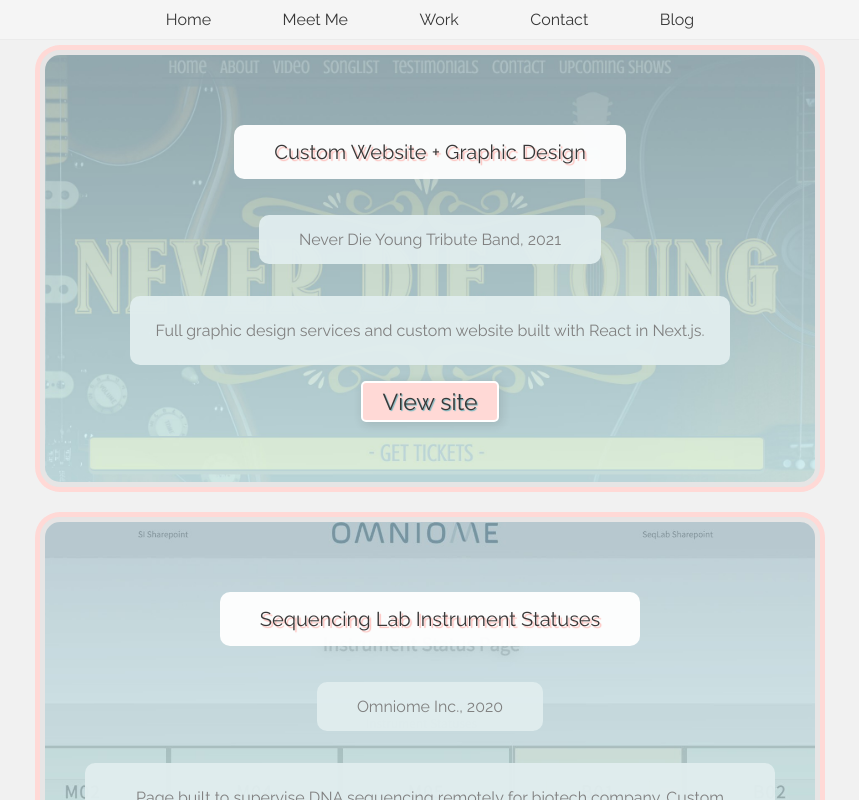
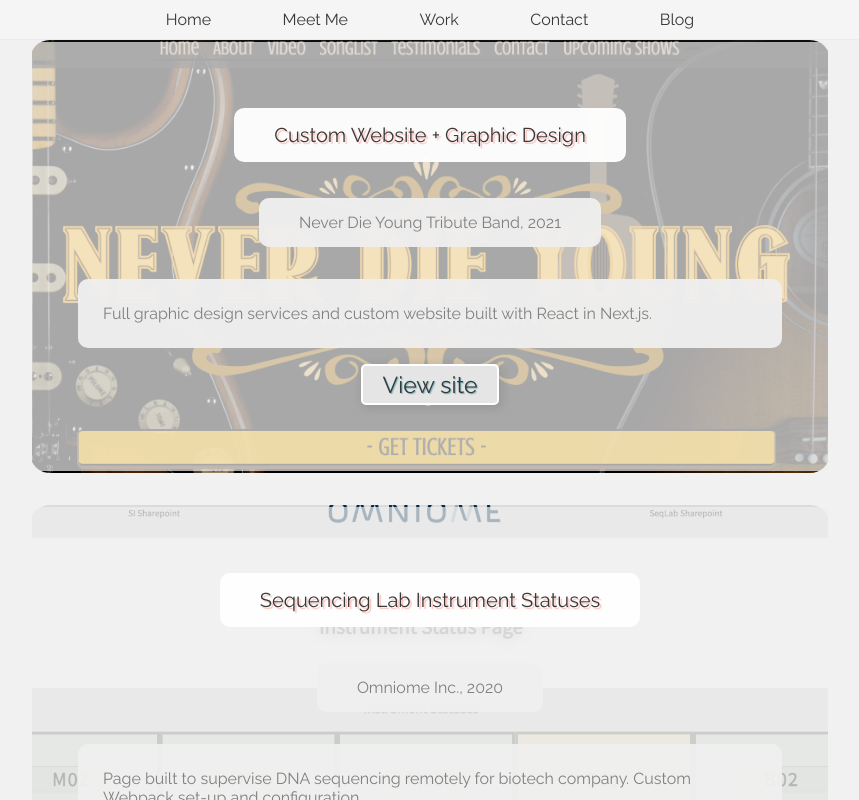
Before and after one commit to carlyMhayter/portfolio-ch, a Next.js app: page /web in a window 1280 px wide. Shown: the top 800 px of the page, without its empty margins (210-1069 px from the left). Built offline with nearby package versions, Linux system fonts and the light colour scheme; a web font is replaced by a local one.

Commit message:
fix: being restyling the galley pages

```diff
--- a/pages/web.js
+++ b/pages/web.js
@@ -1,6 +1,6 @@
 const webExamples = [
   {
-    imgLoc: '/NDY-screenshot-blue.jpg',
+    imgLoc: '/NDY-screenshot.png',
     imgWidth: '350px',
     imgHeight: '300px',
     imgAlt: 'never die young screenshot of logo',
@@ -11,7 +11,7 @@
     linkToSite: 'https://neverdieyoung.net',
   },
   {
-    imgLoc: '/seqScreenshot-blue.jpg',
+    imgLoc: '/seqScreenshot.png',
     imgWidth: '350px',
     imgHeight: '300px',
     imgAlt: 'never die young screenshot of logo',
@@ -41,11 +41,13 @@
         {webExamples.map((thing) => (
           <div
             key={thing.sitePic}
-            className="project-container web-project"
+            className="web-project"
             style={{
               backgroundImage: `url(${thing.imgLoc})`,
             }}
           >
+            <div className="project-background-overlay">
+              <div className="project-inner-container">
                 <div className="project-text-container">
                   <p className="project-title site-title">{thing.siteTitle}</p>
                   <p className="project-client">{thing.siteClient}</p>
@@ -57,6 +59,8 @@
                   </a>
                 </div>
               </div>
+            </div>
+          </div>
         ))}
       </div>
     </div>
--- a/pages/work.js
+++ b/pages/work.js
@@ -1,5 +1,5 @@
+import Image from 'next/image';
 import Link from 'next/link';
-import Image from 'next/image';
 
 function Home() {
   return (
@@ -8,7 +8,7 @@
         <div className="fineart-container container-tags">
           <Link href="./fineart">
             <a>
-              <div className="fineart-text tag-text">FINE ART</div>
+              <div className="fineart-text tag-text">Fine Art</div>
               <div className="fineart-logo brush-top">
                 <Image
                   src="/brush-drawing2.svg"
@@ -23,7 +23,7 @@
         <div className="web-container container-tags">
           <Link href="./web">
             <a>
-              <div className="web-text tag-text">WEB</div>
+              <div className="web-text tag-text">Web</div>
               <div className="web-logo">
                 <Image
                   src="/laptop-drawing-lines-1.svg"
--- a/styles/galleryPage.scss
+++ b/styles/galleryPage.scss
@@ -21,14 +21,13 @@
   text-align: center;
   padding-top: 20px;
   border-radius: 20px;
-  box-shadow: 0px 0px 0px 5px var(--vltSalmon);
+  box-shadow: 0px 0px 0px 5px var(--ltGrey);
 }
 
 .project-title {
   /* border: 2px solid rgb(148, 0, 25); */
   font-family: var(--font), sans-serif;
   color: var(--drkGrey);
-  text-shadow: 2px 2px 1px var(--ltSalmon);
   background-color: rgba(255, 255, 255, 0.95);
   padding: 15px 40px;
   border-radius: 10px;
--- a/styles/pages.scss
+++ b/styles/pages.scss
@@ -52,8 +52,8 @@
   text-align: center;
 }
 .form-boxes:hover {
-  border: 2px solid var(--salmon);
-  box-shadow: 10px 20px 1px 1px var(--deSatRed);
+  border: 2px solid var(--ltBlue);
+  box-shadow: 10px 20px 1px 1px var(--deSatBlue);
 }
 
 .manual-contact {
--- a/styles/web.scss
+++ b/styles/web.scss
@@ -15,28 +15,42 @@
   background-size: cover;
   height: auto;
   border-radius: 20px;
+  margin-bottom: 2em;
+  border: 2px solid transparent;
+  transition: 0.5s;
+  :hover {
+    border: 2px solid var(--ltSalmon);
+  }
+}
+
+.project-background-overlay {
+  background-color: rgba(240, 240, 240, 0.7);
+  padding: 1em;
+  transition: 0.5s;
+}
+
+.project-inner-container {
+  width: 100%;
+  height: 100%;
 }
 .site-title {
   font-size: 20px;
 }
 
 .project-link {
-  background-color: var(--vltSalmon);
+  background-color: var(--vLtGrey);
   padding: 5px 20px;
   border-radius: 5px;
   margin-bottom: 20px;
   border: 2px white solid;
   font-family: var(--font), sans-serif;
   color: var(--drkGrey);
-  text-shadow: 1px 1px 1px var(--blue);
   font-size: 23px;
   box-shadow: 2px 2px 10px 1px rgba(37, 37, 37, 0.123);
   transition: 0.5s;
-}
-
-.project-link:hover {
-  background-color: var(--ltSalmon);
-  transform: scale(1.03);
+  :hover {
+    background-color: var(--ltSalmon);
+  }
 }
 
 .project-client {
@@ -48,7 +62,7 @@
 
 .project-client,
 .web-description {
-  background: hsl(183deg 30% 91% / 95%);
+  background: rgba(240, 240, 240, 0.95);
 }
 
 /***********************************************************************
--- a/styles/work.scss
+++ b/styles/work.scss
@@ -11,18 +11,16 @@
   height: 600px;
   top: 4rem;
   justify-content: space-around;
-  /* border: 2px greenyellow solid; */
 }
 .container-tags {
-  border: 2px solid var(--deSatBlue);
+  border: 2px solid transparent;
   background-color: whitesmoke;
-  width: 350px;
-  height: 500px;
+  width: 23em;
+  height: 18.5em;
   display: flex;
   flex-direction: column;
-  justify-content: center;
   align-items: center;
-  margin-top: 30px;
+  margin-top: 2.5em;
   transition: 0.5s;
   color: rgb(66, 66, 66);
   border-radius: 20px;
@@ -30,43 +28,35 @@
 }
 
 .fineart-container {
-  box-shadow: -40px 40px 1px 1px var(--ltGrey);
+  box-shadow: -20px 20px 1px 1px var(--ltGrey);
 }
 .web-container {
-  box-shadow: 40px 40px 1px 1px var(--ltGrey);
+  box-shadow: 20px 20px 1px 1px var(--ltGrey);
 }
 
 .fineart-container:hover {
-  border: 2px solid var(--salmon);
+  border: 2px solid var(--ltSalmon);
   color: var(--almostBlack);
   background-color: var(--vLtPink);
-  box-shadow: 20px 20px 1px 1px var(--deSatRed);
+  box-shadow: 20px 20px 1px 1px var(--ltSalmon);
 }
 .web-container:hover {
-  border: 2px solid var(--salmon);
+  border: 2px solid var(--ltSalmon);
   background-color: var(--vLtPink);
-  box-shadow: -20px 20px 1px 1px var(--deSatRed);
+  box-shadow: -20px 20px 1px 1px var(--ltSalmon);
   color: rgba(37, 37, 37, 0.966);
-  text-shadow: 10px 10px 7px var(--brightOrangeRed);
 }
 
 .tag-text {
-  font-family: var(--font), serif;
-  font-size: 80px;
-  /* border: 2px solid lavender; */
+  font-family: var(--font);
+  font-size: 4em;
   display: flex;
   flex-direction: column;
   padding: 30px 0px;
   text-align: center;
-  text-shadow: -3px 3px 2px var(--brightOrangeRed);
   transition: 0.5s;
-  position: absolute;
-  top: 60px;
-  left: 0;
 }
-.web-text {
-  left: 75px;
-}
+
 .fineart-logo {
   width: 325px;
   height: 50px;
@@ -76,11 +66,11 @@
 }
 
 .web-logo {
-  width: 325px;
+  width: 200px;
   height: 325px;
   position: absolute;
-  top: 175px;
-  left: 20px;
+  top: 2.5em;
+  left: 4.3em;
 }
 
 @media only screen and (max-width: 950px) {
```
Lines whose indentation alone changed are shown as unchanged.
